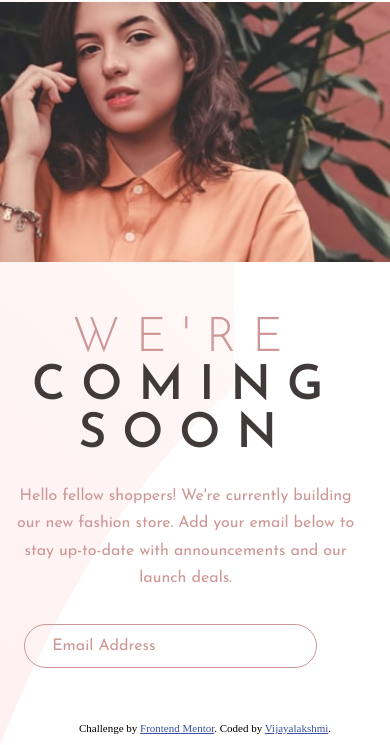
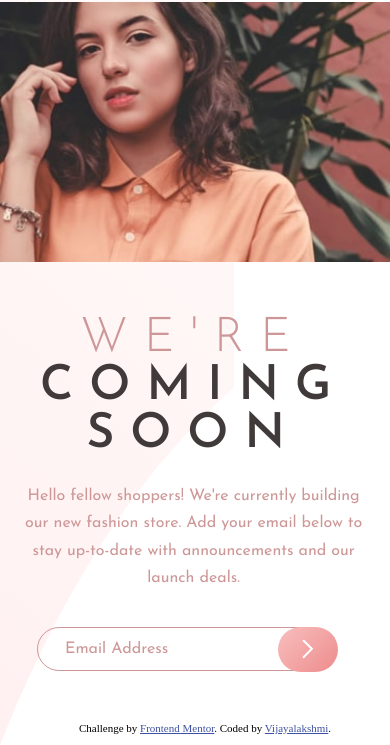
Before and after one commit to VijayalakshmiGanesh/base-apparel-coming-soon-master, a plain HTML site: page index.html in a window 390 px wide. Shown: the part 99-844 px from the top of the page. Drawn offline with Linux system fonts and the light colour scheme.

Commit message:
responsive changes done

```diff
--- a/style1.css
+++ b/style1.css
@@ -183,15 +183,15 @@ input {
 
     h1,
     h1 span {
-        margin: 1.2rem 1rem 1rem;
+        margin: 1.2rem 1.5rem 1rem;
         padding: 1rem 1rem 0.5rem;
         text-align: center;
     }
 
     .desc {
         text-align: center;
-        margin: 0 0.8rem;
-        padding: 0 0rem 1rem;
+        margin: 0 1rem;
+        padding: 0 0.5rem 1rem;
     }
 
     .mobile-hero-banner {
@@ -204,9 +204,9 @@ input {
     }
 
     input[type="text"] {
-        width: 13rem;
+        width: 12.5rem;
         padding: 0.8rem 3.5rem 0.8rem 1.7rem;
-        margin: 1rem 1.5rem;
+        margin: 1.2rem 0rem 1rem 2.3rem;
 
     }
 
@@ -216,7 +216,7 @@ input {
         background-image: linear-gradient(135deg, hsl(0, 80%, 86%), hsl(0, 74%, 74%));
         border-radius: 4rem;
         vertical-align: middle;
-        left: -4rem;
+        left: -3rem;
         position: relative;
         margin: 0;
     }
```
